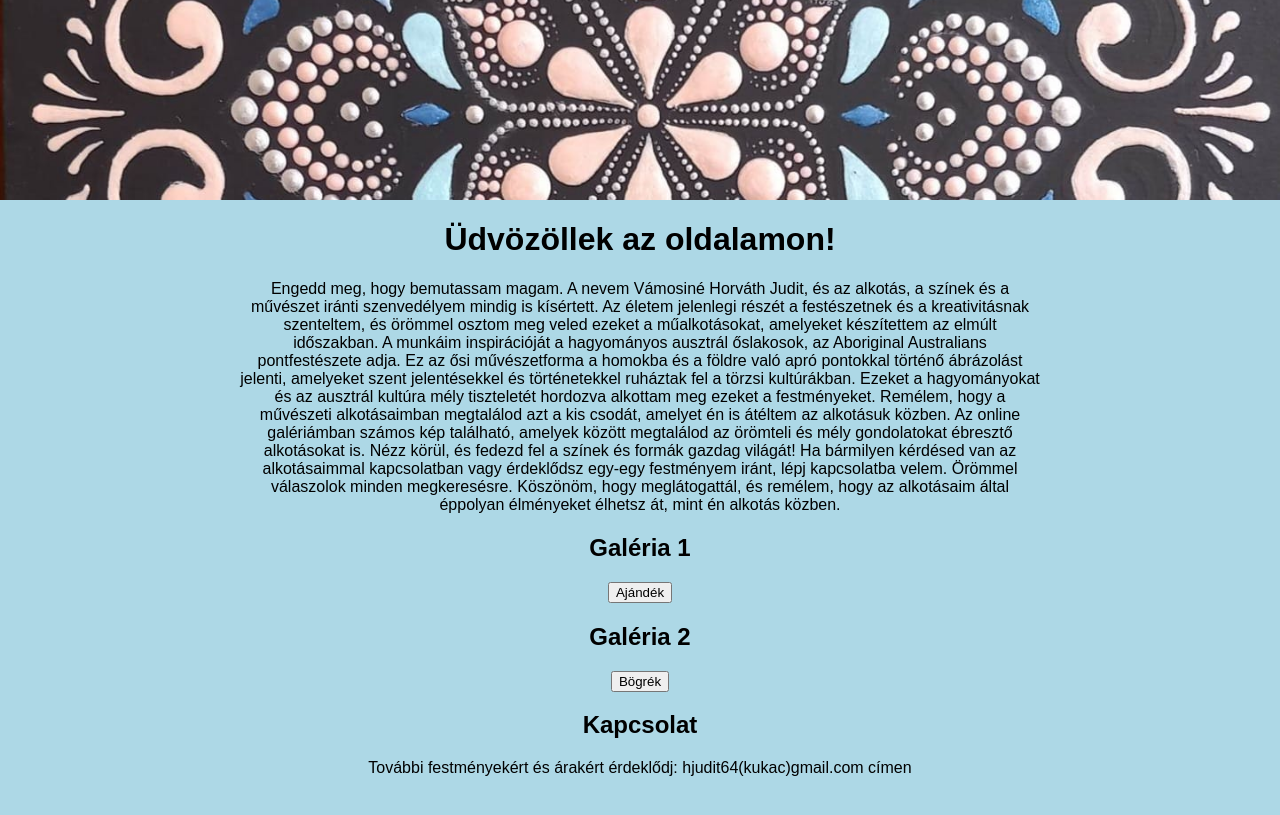
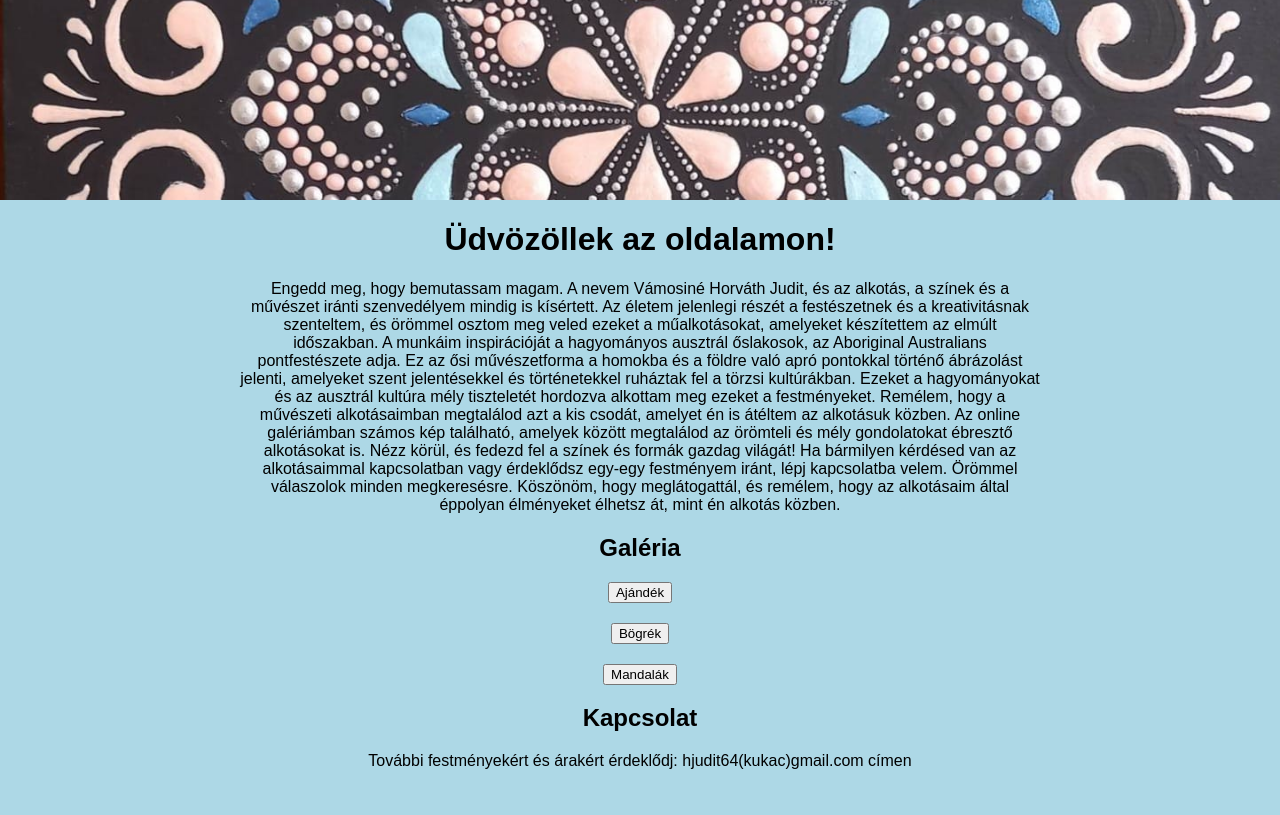
Before and after one commit to balazsvamosi1/balazsvamosi.github.io, a Jekyll site: the page built from index.md, in a window 1280 px wide. Shown: the top 815 px of the page. Built offline with Jekyll 4.4.1, drawn with Linux system fonts in a browser that asks for light colours; some web fonts are replaced; a script that is not in the unit is left out; comment, search, counter and statistics services are not loaded; some of the changed lines change nothing that is shown.

Commit message:
Update index.md

```diff
--- a/index.md
+++ b/index.md
@@ -32,7 +32,7 @@
 
   /* Scale the thumbnails to 30% of the original size */
   .thumbnail img {
-    max-width: 30%;
+    max-width: 10%;
     max-height: auto;
   }
 </style>
@@ -43,7 +43,7 @@
 
 <!-- Galéria section -->
 <div class="center-text">
-  <h2>Galéria 1</h2>
+  <h2>Galéria</h2>
   <!-- Add any additional content or description for the gallery here -->
 </div>
 
@@ -57,7 +57,7 @@
 
 <!-- Galéria section -->
 <div class="center-text">
-  <h2>Galéria 2</h2>
+  <h2> </h2>
   <!-- Add any additional content or description for the gallery here -->
 </div>
 
@@ -67,6 +67,20 @@
 <!-- Button to trigger Galéria 2 -->
 <div class="center-text">
   <button onclick="showBogrekGallery()">Bögrék</button>
+</div>
+
+<!-- Galéria section -->
+<div class="center-text">
+  <h2> </h2>
+  <!-- Add any additional content or description for the gallery here -->
+</div>
+
+<!-- Hidden gallery container for Galéria 3 -->
+<div id="hidden-gallery-mandalak" style="display: none;"></div>
+
+<!-- Button to trigger Galéria 3 -->
+<div class="center-text">
+  <button onclick="showMandalakGallery()">Mandalák</button>
 </div>
 
 <!-- Kapcsolat section -->
@@ -159,6 +173,45 @@
   }
 </script>
 
+<!-- Function for Galéria 3 -->
+<script>
+  function showMandalakGallery() {
+    var button = document.querySelector('button[onclick="showMandalakGallery()"]');
+    var hiddenGallery = document.getElementById('hidden-gallery-mandalak');
+
+    if (hiddenGallery.style.display === 'none') {
+      getImagesFromRepo('mandalak').then(function (imageURLs) {
+        hiddenGallery.innerHTML = ''; // Clear previous images
+        for (var i = 0; i < imageURLs.length; i++) {
+          var aTag = document.createElement('a');
+          aTag.href = imageURLs[i];
+          aTag.setAttribute('data-lightbox', 'gallery-mandalak');
+          aTag.setAttribute('data-title', 'Photo ' + (i + 1));
+
+          var imgTag = document.createElement('img');
+          imgTag.src = imageURLs[i];
+          imgTag.alt = 'Photo ' + (i + 1);
+
+          var thumbnailDiv = document.createElement('div');
+          thumbnailDiv.classList.add('thumbnail');
+          thumbnailDiv.appendChild(imgTag);
+          aTag.appendChild(thumbnailDiv);
+          hiddenGallery.appendChild(aTag);
+        }
+
+        hiddenGallery.style.display = 'flex';
+        button.innerHTML = 'Bezárás';
+
+        var gallery = new SimpleLightbox('#hidden-gallery-mandalak a');
+      });
+    } else {
+      hiddenGallery.innerHTML = '';
+      hiddenGallery.style.display = 'none';
+      button.innerHTML = 'Mandalák';
+    }
+  }
+</script>
+
 <script>
   function getImagesFromRepo(folder) {
     var username = 'balazsvamosi1';
```
